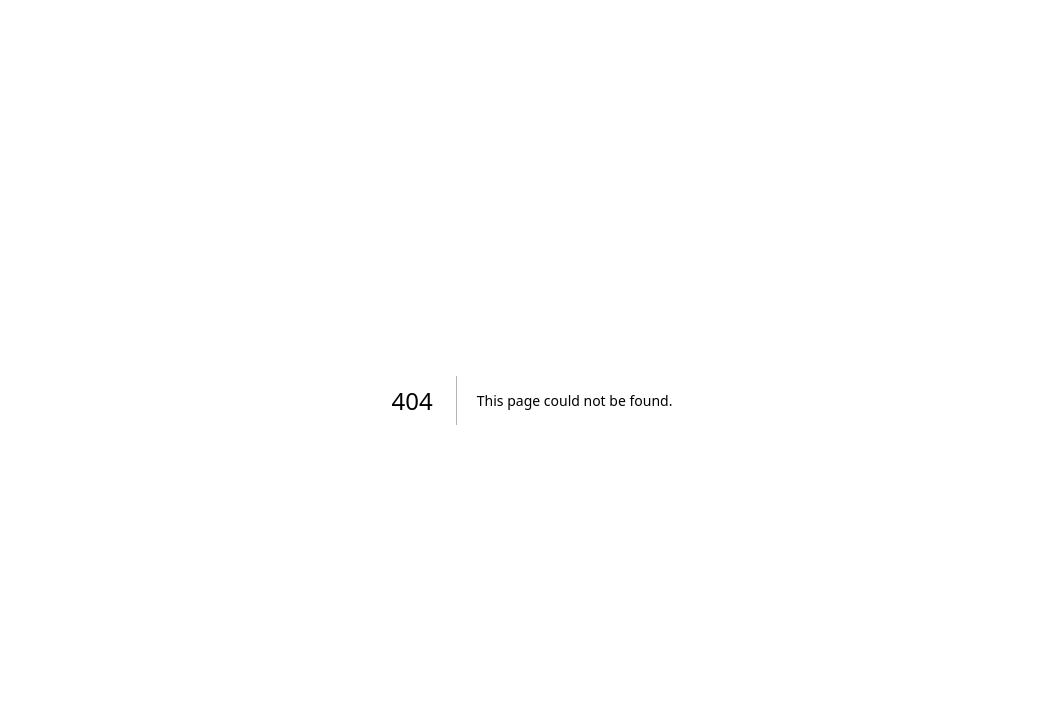
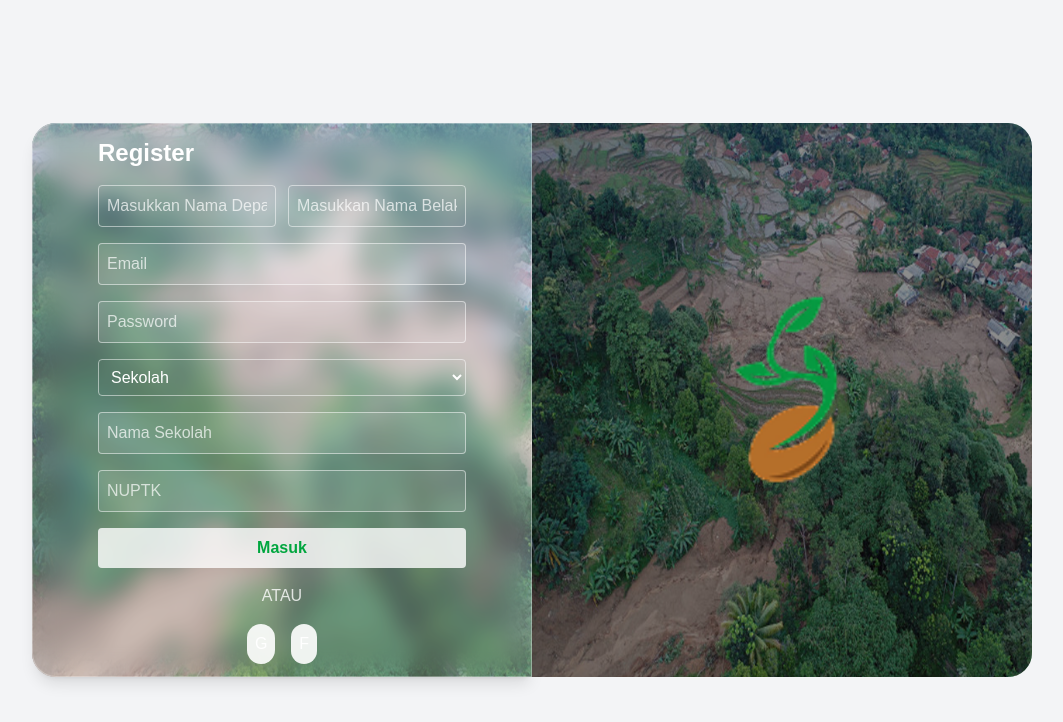
Before and after one commit to Aghissulaiman/reforesta, a Next.js app: page /register in a window 1280 px wide. Before the commit this address had no page. Shown: the top 722 px of the page, without its empty margins (108-1171 px from the left). Built offline with nearby package versions, Linux system fonts and the light colour scheme.

Commit message:
perubahan register

```diff
--- a/src/app/Componen/Landingpaga/navbar.jsx
+++ b/src/app/Componen/Landingpaga/navbar.jsx
@@ -50,7 +50,7 @@ export default function Navbar() {
             Masuk
           </Link>
           <Link
-            href="#"
+            href="/register"
             className="px-4 py-1 rounded-full border border-[#4CAF50] text-black font-medium hover:bg-green-50"
           >
             Daftar
--- /dev/null
+++ b/src/app/register/page.js
@@ -0,0 +1,106 @@
+'use client'
+
+import { useState } from "react";
+
+export default function Register() {
+  const [status, setStatus] = useState("Sekolah");
+
+  return (
+    <>
+      <div className="flex flex-row items-center justify-center p-8 min-h-screen bg-gray-100">
+        <div className="relative w-125 h-138.5">
+          <img
+            src="image 2 (1).png"
+            className="object-cover rounded-l-3xl z-0 w-125 h-138.5"
+          />
+
+          <div className="absolute inset-0 rounded-l-3xl bg-white/20 backdrop-blur-md border border-white/30 shadow-lg flex items-center justify-center">
+            <div className="w-full max-w-md p-10 space-y-4">
+              <h2 className="text-white text-2xl font-semibold text-left mb-4">
+                Register
+              </h2>
+
+              <div className="grid grid-cols-2 gap-3">
+                <input
+                  type="text"
+                  placeholder="Masukkan Nama Depan"
+                  className="w-full p-2 rounded border border-white/50 bg-transparent text-white placeholder-white/70 focus:outline-none focus:ring-1 focus:ring-white/50"
+                />
+                <input
+                  type="text"
+                  placeholder="Masukkan Nama Belakang"
+                  className="w-full p-2 rounded border border-white/50 bg-transparent text-white placeholder-white/70 focus:outline-none focus:ring-1 focus:ring-white/50"
+                />
+              </div>
+
+              <input
+                type="email"
+                placeholder="Email"
+                className="w-full p-2 rounded border border-white/50 bg-white/10 text-white placeholder-white/70 focus:outline-none focus:ring-1 focus:ring-white/50"
+              />
+              <input
+                type="password"
+                placeholder="Password"
+                className="w-full p-2 rounded border border-white/50 bg-white/10 text-white placeholder-white/70 focus:outline-none focus:ring-1 focus:ring-white/50"
+              />
+
+              {/* Dropdown utama */}
+              <select
+                value={status}
+                onChange={(e) => setStatus(e.target.value)}
+                className="w-full p-2 rounded border border-white/50 bg-transparent text-white focus:outline-none focus:ring-1 focus:ring-white/50"
+              >
+                <option className="text-black">Sekolah</option>
+                <option className="text-black">Publik</option>
+              </select>
+
+              {/* Kondisi Sekolah atau Publik */}
+              {status === "Sekolah" ? (
+                <>
+                  <input
+                    type="text"
+                    placeholder="Nama Sekolah"
+                    className="w-full p-2 rounded border border-white/50 bg-white/10 text-white placeholder-white/70 focus:outline-none focus:ring-1 focus:ring-white/50"
+                  />
+                  <input
+                    type="text"
+                    placeholder="NUPTK"
+                    className="w-full p-2 rounded border border-white/50 bg-white/10 text-white placeholder-white/70 focus:outline-none focus:ring-1 focus:ring-white/50"
+                  />
+                </>
+              ) : (
+                <select className="w-full p-2 rounded border border-white/50 bg-white/10 text-white focus:outline-none focus:ring-1 focus:ring-white/50">
+                  <option className="text-black">Pelajar</option>
+                  <option className="text-black">Pekerja</option>
+                  <option className="text-black">Mahasiswa</option>
+                  <option className="text-black">Lainnya</option>
+                </select>
+              )}
+
+              <button className="w-full bg-white/80 text-green-600 font-semibold py-2 rounded hover:bg-white/90 transition">
+                Masuk
+              </button>
+
+              <p className="text-white/80 text-center">ATAU</p>
+              <div className="flex justify-center gap-4">
+                <button className="bg-white/90 p-2 rounded-full">G</button>
+                <button className="bg-white/90 p-2 rounded-full">F</button>
+              </div>
+            </div>
+          </div>
+        </div>
+
+        {/* CARD IMAGE kanan */}
+        <div className="relative">
+          <div className="absolute bg-black/45 z-10 w-125 h-138.5 rounded-r-3xl flex items-center justify-center">
+            <img src="Logo.png" className="w-40" />
+          </div>
+          <img
+            src="image 2 (1).png"
+            className="object-cover rounded-r-3xl z-0 w-125 h-138.5"
+          />
+        </div>
+      </div>
+    </>
+  );
+}
```
